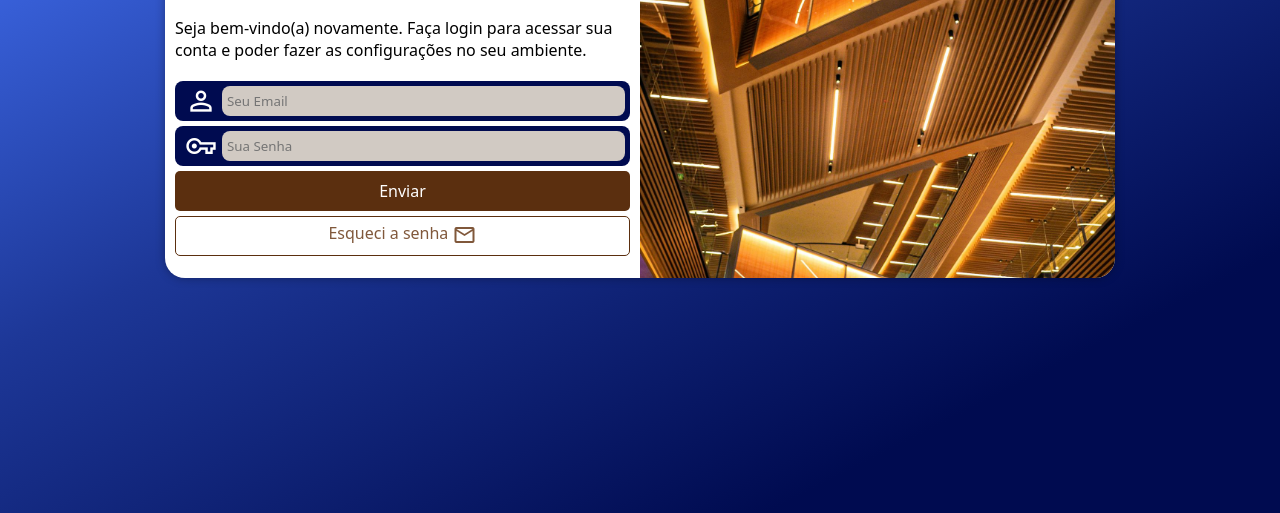
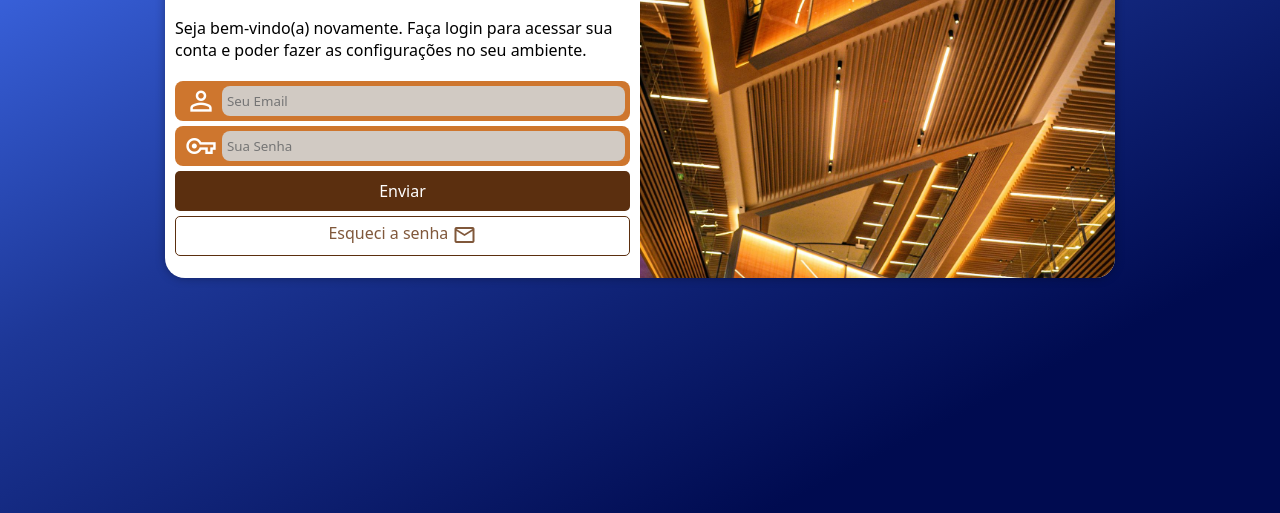
Before and after one commit to LucasPereira-lc/projeto-login, a plain HTML site: page index.html in a window 1280 px wide. Shown: the part 287-800 px from the top of the page. Drawn offline with nearby package versions, Linux system fonts and the light colour scheme.

Commit message:
Update style.css

```diff
--- a/estilos/style.css
+++ b/estilos/style.css
@@ -67,7 +67,7 @@ div#formulario > p {
 form > div.campo {
     display: flex;
     align-items: center;
-    background-color:rgba(0,11,80,1);
+    background-color:rgb(206, 118, 46);
     height: 40px;
     margin: 5px 0px;
     border-radius: 8px;
```
